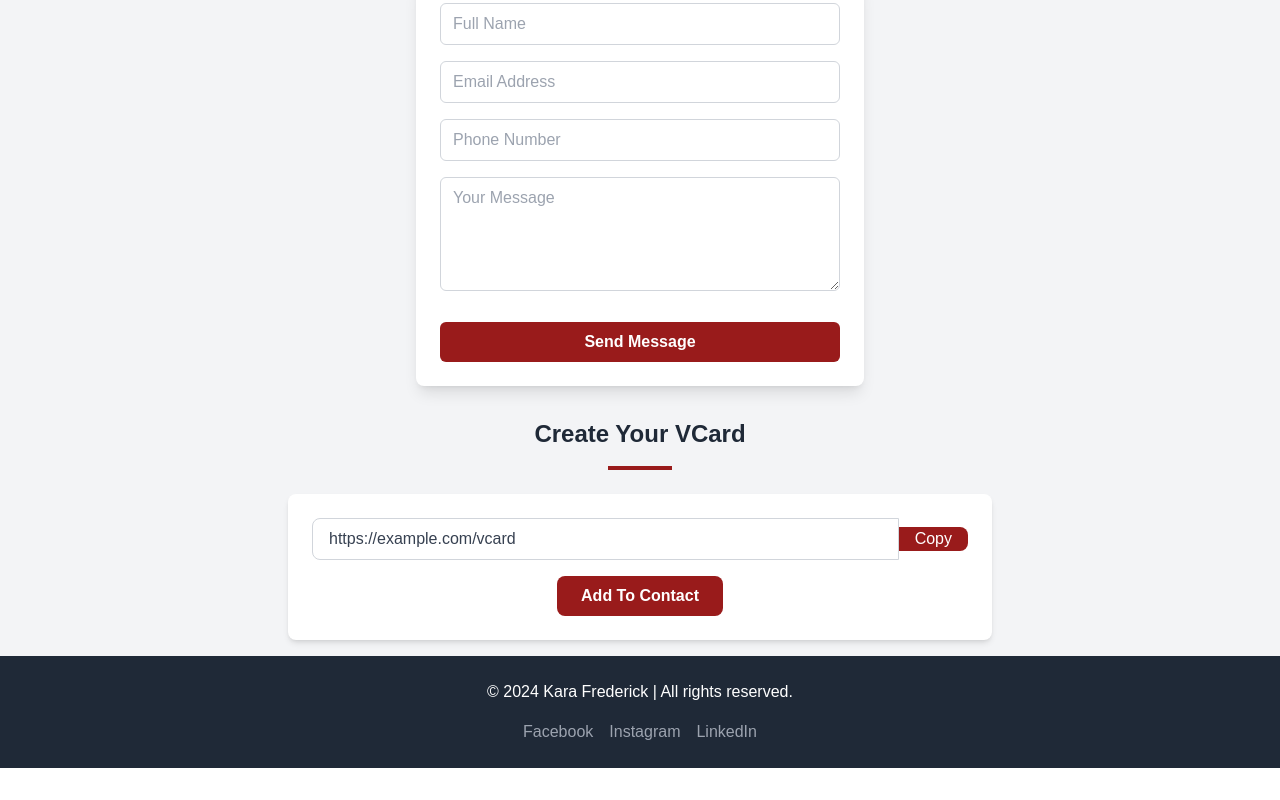
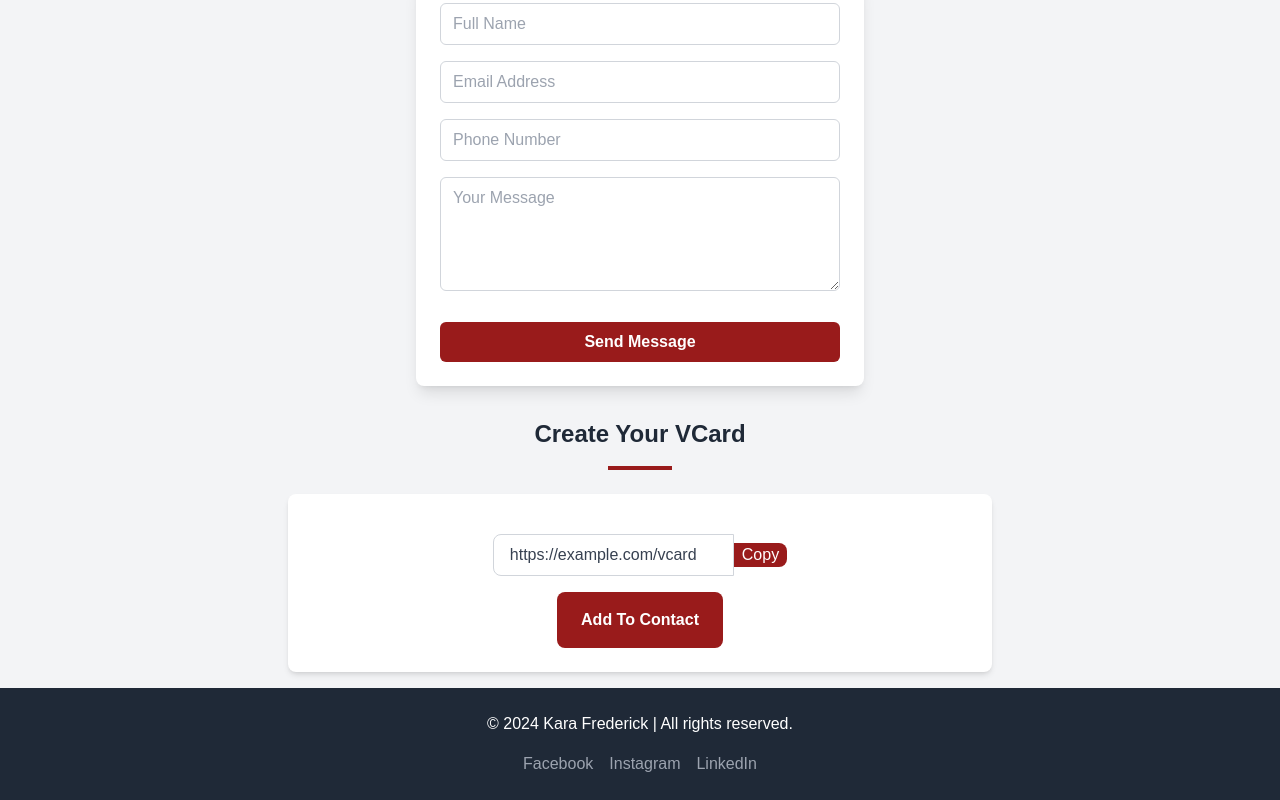
Before and after one commit to Lifeconr/kara_makeup, a Next.js app: page / in a window 1280 px wide. Shown: the part 4885-5685 px from the top of the page. Before the commit the page ends 5653 px from the top, so only its background shows below. Built offline with nearby package versions, Linux system fonts and the light colour scheme.

Commit message:
fix: vcard widith

```diff
--- a/src/app/components/vcard.jsx
+++ b/src/app/components/vcard.jsx
@@ -15,8 +15,8 @@ const VCardGenerator = () => {
       <div className="container mx-auto px-4 sm:px-8 max-w-screen-md">
         <h2 className="text-center text-2xl font-bold text-gray-800 mb-4">Create Your VCard</h2>
         <div className="w-16 h-1 mx-auto bg-red-800 mb-6"></div>
-        <div className="flex flex-col items-center bg-white shadow-md rounded-lg p-6">
-          <div className="flex items-center w-full mb-4">
+        <div className="flex flex-col items-center bg-white shadow-md rounded-lg p-6 w-full">
+          <div className="flex items-center mb-4 my-4 ">
             <input
               type="text"
               value={vCardLink}
@@ -25,13 +25,13 @@ const VCardGenerator = () => {
             />
             <button
               onClick={handleCopy}
-              className="bg-red-800 text-white px-4 rounded-r-lg hover:bg-red-900 transition"
+              className="bg-red-800 text-white px-2 rounded-r-lg hover:bg-red-900 transition"
             >
               Copy
             </button>
           </div>
           <button
-            className="bg-red-800 text-white px-6 py-2 rounded-lg font-bold hover:bg-red-900 transition"
+            className="bg-red-800 text-white px-6 py-4 rounded-lg font-bold hover:bg-red-900 transition"
             onClick={() => {
               // Add functionality to add to contacts if needed
             }}
```
